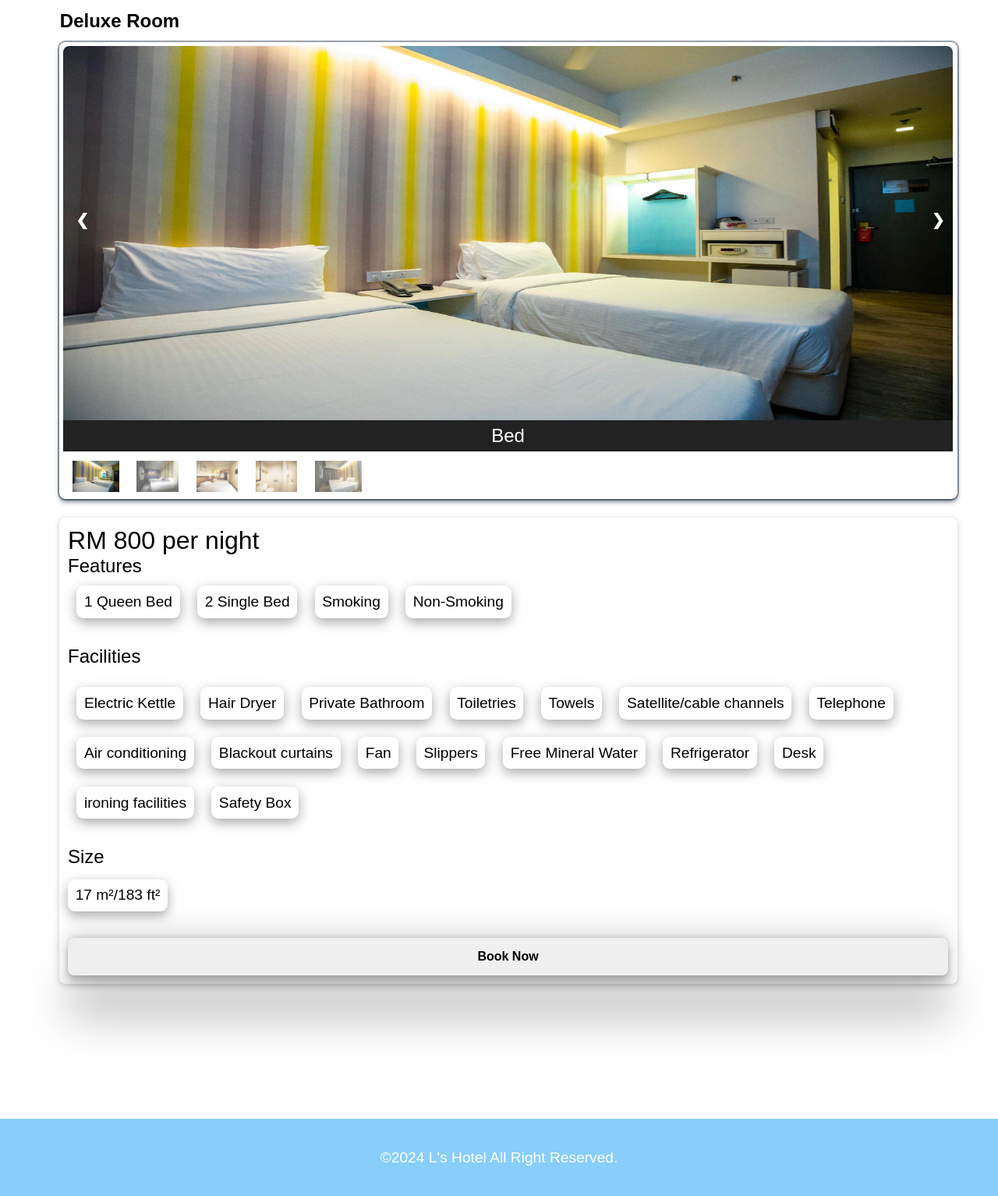
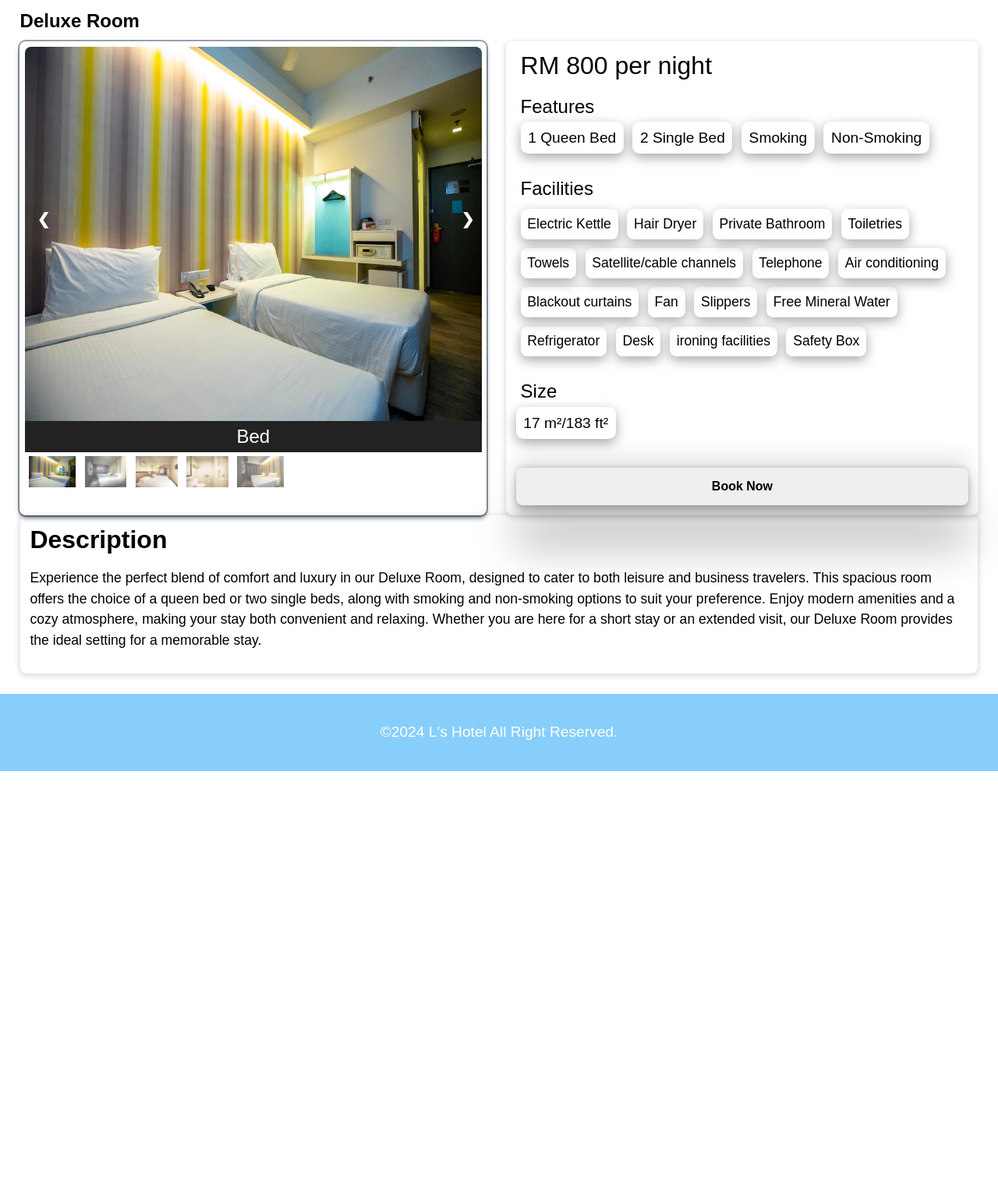
Before and after one commit to lieweden-mdis/lshotel, a PHP site: page /deluxe-room.html in a window 1280 px wide. Shown: the part 124-1658 px from the top of the page at 78% size. After the commit the page ends 1113 px from the top, so only its background shows below. Run offline with PHP 8.4, Linux system fonts and the light colour scheme.

Commit message:
20240707 1255

```diff
--- a/css/room-details.css
+++ b/css/room-details.css
@@ -8,13 +8,12 @@ body {
   }
 .roomcontainer{
   display: flex;
-  flex-direction: column;
   justify-content: space-between;
-  padding-left: 5%;
-  padding-right: 5%;
+  padding-left: 1%;
+  padding-right: 1%;
 }
   .room-header{
-    padding: 1% 5% 1% 6%;
+    padding: 1% 2% 0 2%;
   }
 
 .room-header span{
@@ -25,9 +24,9 @@ body {
   /* Position the image container (needed to position the left and right arrows) */
   .room-gallery {
     position: relative;
-    margin: 0 1% 1% 1%;
+    margin: 1%;
     width: 100%;
-    height: fit-content;
+    height: 100%;
     padding: 0.5%;
     border-radius: 0.5em;
     box-shadow: rgba(6, 24, 44, 0.4) 0px 0px 0px 2px, rgba(6, 24, 44, 0.65) 0px 4px 6px -1px, rgba(255, 255, 255, 0.08) 0px 1px 0px inset;
@@ -35,7 +34,6 @@ body {
 
  .room-gallery .mySlides img {
     vertical-align: middle;
-    width: 100%;
     height: 60vh;
     border-radius: 0.5em 0.5em 0 0;
 
@@ -121,8 +119,8 @@ body {
     flex-direction: column;
     justify-content: space-between;
     width: 100%;
-    height: fit-content;
-    margin: 1% 1% 15% 1%;
+    height: 100%;
+    margin: 1%;
     padding: 1%;
     border-radius: 0.5em;
     box-shadow: rgba(187, 201, 211, 0.3) 0px 1px 2px 0px, rgba(60, 64, 67, 0.15) 0px 2px 6px 2px;
@@ -130,12 +128,12 @@ body {
 
   .room-details .price{
     font-size: 2em;
+    padding-left: 1%;
   }
 
 .room-details .label{
     font-size: 1.5em;
-    padding-top: 1em;
-    padding-bottom: 0.6em;
+    padding:1%;
 }
 
 .room-details .facility{
@@ -152,13 +150,12 @@ body {
 .room-details .facility .facility-items{
     padding: 0.5em;
     margin: 1%;
-    font-size: 1.2em;
+    font-size: 1.1em;
     box-shadow: rgba(0, 0, 0, 0.35) 0px 5px 15px;
     width: fit-content;
     height: fit-content;
     border-radius: 0.5em;
   }
-
 
   .room-details .features .features-list{
     display: flex;
@@ -206,3 +203,23 @@ body {
     color: blue;
     cursor: pointer;
 }
+
+.room-descripion{
+  display: flex;
+  flex-direction: column;
+  height: fit-content;
+  margin: 1% 2% 2% 2%;
+  padding: 1%;
+  border-radius: 0.5em;
+  box-shadow: rgba(187, 201, 211, 0.3) 0px 1px 2px 0px, rgba(60, 64, 67, 0.15) 0px 2px 6px 2px;
+}
+
+.room-descripion .description-header{
+  font-size: 2em;
+  font-weight: bold;
+}
+
+.room-descripion .description-content{
+  font-size: 1.1em;
+  line-height: 1.5;
+}
--- a/deluxe-room.html
+++ b/deluxe-room.html
@@ -82,6 +82,7 @@
                   </div>
                 </div>
               </div>
+
         <div class="room-details">
             <span class="price">RM 800 per night</span>
             <div class="features">
@@ -121,7 +122,15 @@
             </div>
             <button type="submit" formaction="booking.php">Book Now</button>
         </div>
-</div>
+      </div>
+        <!--Room Description-->
+        <div class="room-descripion">
+          <span class="description-header">Description</span>
+          <p class="description-content">
+            Experience the perfect blend of comfort and luxury in our Deluxe Room, designed to cater to both leisure and business travelers. This spacious room offers the choice of a queen bed or two single beds, along with smoking and non-smoking options to suit your preference. Enjoy modern amenities and a cozy atmosphere, making your stay both convenient and relaxing. Whether you are here for a short stay or an extended visit, our Deluxe Room provides the ideal setting for a memorable stay.
+          </p>
+        </div>
+
     <footer>
         <p>&copy;2024 L's Hotel  All Right Reserved.</p>
     </footer>
```
